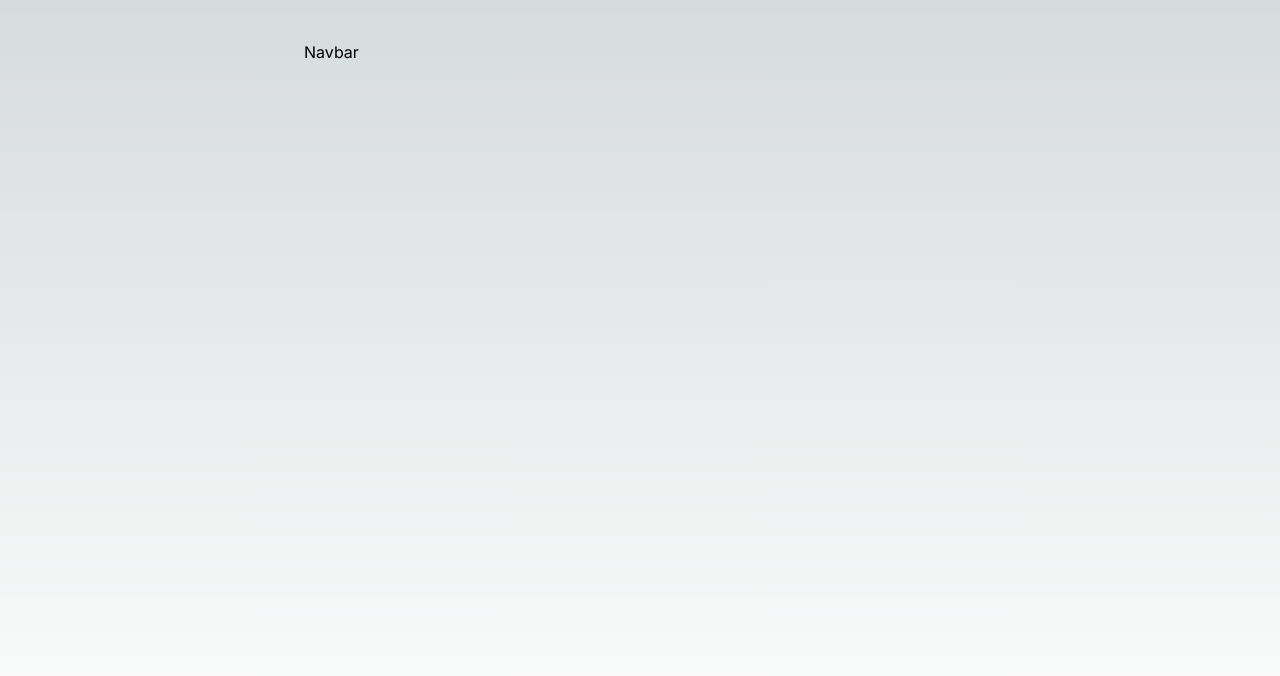
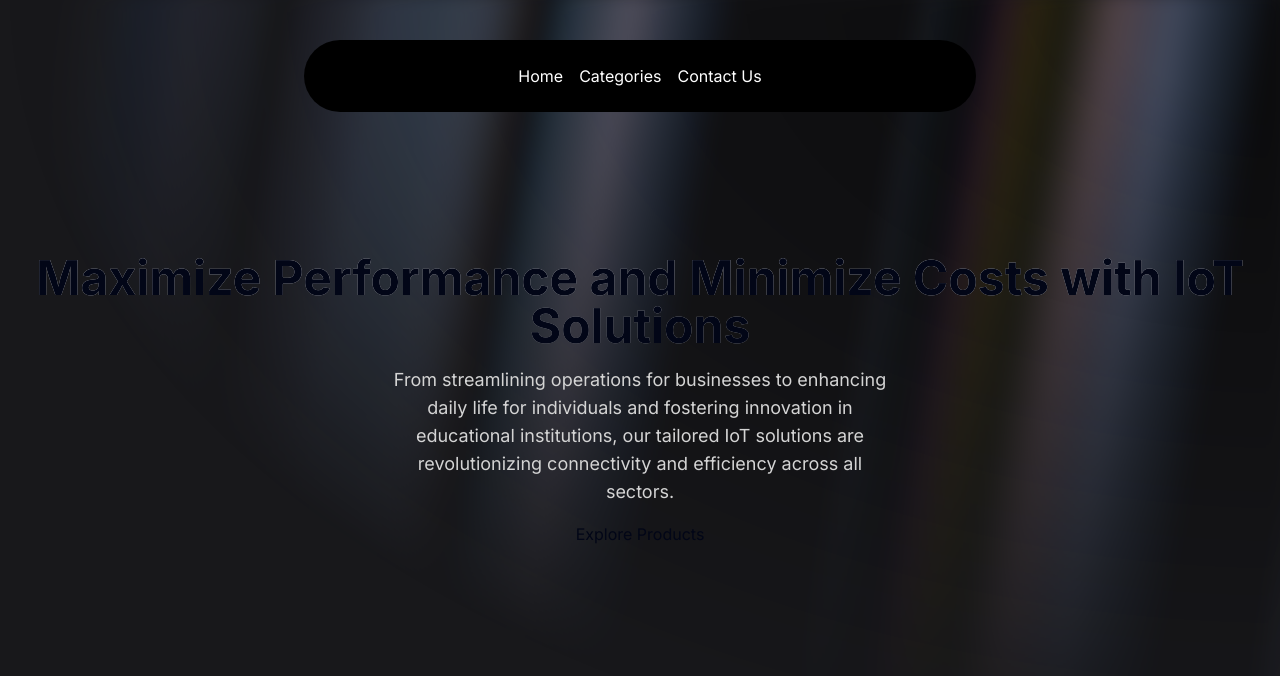
Before and after one commit to KinzaaSheikh/strapi-ecommerce, a Next.js app in the folder frontend/: page / in a window 1280 px wide. Shown: the top 676 px of the page. Built offline with nearby package versions, Linux system fonts and the light colour scheme.

Commit message:
Started implementing hero section

```diff
--- a/frontend/src/app/layout.tsx
+++ b/frontend/src/app/layout.tsx
@@ -16,9 +16,11 @@ export default function RootLayout({
   children: React.ReactNode;
 }>) {
   return (
-    <html lang="en">
+    <html lang="en" className="dark">
       <body className={inter.className}>
-        <Navbar />
+        <div className="relative w-full flex items-center justify-center">
+          <Navbar />
+        </div>
         {children}
       </body>
     </html>
--- a/frontend/src/app/page.tsx
+++ b/frontend/src/app/page.tsx
@@ -1,9 +1,10 @@
+import Hero from "@/components/Hero";
 
 
 export default function Home() {
   return (
-    <main className="flex min-h-screen flex-col items-center justify-between p-24">
-
+    <main className="min-h-screen bg-black/[0.96] antialiased bg-grid-white/[0.02]">
+      <Hero />
     </main>
   );
 }
--- /dev/null
+++ b/frontend/src/components/Hero.tsx
@@ -0,0 +1,38 @@
+"use client"
+
+import { motion } from "framer-motion";
+import React from "react";
+import { AuroraBackground } from "./ui/aurora-background";
+import Link from "next/link";
+
+function Hero() {
+  return (
+    <AuroraBackground>
+      <motion.div
+        initial={{ opacity: 0.0, y: 40 }}
+        whileInView={{ opacity: 1, y: 0 }}
+        transition={{
+          delay: 0.3,
+          duration: 0.8,
+          ease: "easeInOut",
+        }}
+        className="relative flex flex-col gap-4 items-center justify-center px-4"
+      >
+    <div
+    className="h-auto md:h-[40rem] w-full rounded-md flex flex-col md:flex-row items-center justify-center relative overflow-hidden mx-auto py-10 " >
+      <div className="p-4 relative z-10 w-full text-center">
+        <h1
+        className="mt-20 md:mt-0 text-4xl md:text-5xl font-bold bg-clip-text bg-gradient-to-b from-neutral-50 to-neutral-400">Maximize Performance and Minimize Costs with IoT Solutions</h1>
+        <p
+        className="mt-4 font-normal text-base md:text-lg text-neutral-300 max-w-lg mx-auto">From streamlining operations for businesses to enhancing daily life for individuals and fostering innovation in educational institutions, our tailored IoT solutions are revolutionizing connectivity and efficiency across all sectors.</p>
+        <div className="mt-4">
+            <Link href={"/shop"}>Explore Products</Link>
+        </div>
+      </div>
+    </div>
+    </motion.div>
+    </AuroraBackground>
+  );
+}
+
+export default Hero;
--- a/frontend/src/components/Navbar.tsx
+++ b/frontend/src/components/Navbar.tsx
@@ -2,8 +2,9 @@
 
 
 import React, { useState } from "react";
-import { HoveredLink, Menu, MenuItem, ProductItem } from "./ui/navbar-menu";
+import { HoveredLink, Menu, MenuItem, ProductItem } from "@/components/ui/navbar-menu";
 import { cn } from "@/utils/cn";
+import Link from "next/link";
 
 function Navbar({ className }: { className?: string }) {
     const [active, setActive] = useState<string | null>(null);
@@ -11,7 +12,24 @@ function Navbar({ className }: { className?: string }) {
     <div
         className={cn("fixed top-10 inset-x-0 max-w-2xl mx-auto z-50", className)}
     >
-      Navbar
+      <Menu setActive={setActive}>
+        <Link href={"#"}>
+          <MenuItem setActive={setActive} active={active}
+          item="Home">
+          </MenuItem>
+        </Link>
+        <MenuItem setActive={setActive} active={active} item="Categories">
+          <div className="flex flex-col space-y-4 text-sm">
+            <HoveredLink href='/categories'>Raspberry Pi</HoveredLink>
+            <HoveredLink href='/categories'>Arduino</HoveredLink>
+          </div>
+        </MenuItem>
+        <Link href={"/contact"}>
+          <MenuItem setActive={setActive} active={active}
+          item="Contact Us">
+          </MenuItem>
+        </Link>
+      </Menu>
     </div>
   );
 }
--- /dev/null
+++ b/frontend/src/components/ui/aurora-background.tsx
@@ -0,0 +1,54 @@
+"use client";
+import { cn } from "@/utils/cn";
+import React, { ReactNode } from "react";
+
+interface AuroraBackgroundProps extends React.HTMLProps<HTMLDivElement> {
+  children: ReactNode;
+  showRadialGradient?: boolean;
+}
+
+export const AuroraBackground = ({
+  className,
+  children,
+  showRadialGradient = true,
+  ...props
+}: AuroraBackgroundProps) => {
+  return (
+    <main>
+      <div
+        className={cn(
+          "relative flex flex-col  h-[100vh] items-center justify-center bg-zinc-50 dark:bg-zinc-900  text-slate-950 transition-bg",
+          className
+        )}
+        {...props}
+      >
+        <div className="absolute inset-0 overflow-hidden">
+          <div
+            //   I'm sorry but this is what peak developer performance looks like // trigger warning
+            className={cn(
+              `
+            [--white-gradient:repeating-linear-gradient(100deg,var(--white)_0%,var(--white)_7%,var(--transparent)_10%,var(--transparent)_12%,var(--white)_16%)]
+            [--dark-gradient:repeating-linear-gradient(100deg,var(--black)_0%,var(--black)_7%,var(--transparent)_10%,var(--transparent)_12%,var(--black)_16%)]
+            [--aurora:repeating-linear-gradient(100deg,var(--blue-500)_10%,var(--indigo-300)_15%,var(--blue-300)_20%,var(--violet-200)_25%,var(--blue-400)_30%)]
+            [background-image:var(--white-gradient),var(--aurora)]
+            dark:[background-image:var(--dark-gradient),var(--aurora)]
+            [background-size:300%,_200%]
+            [background-position:50%_50%,50%_50%]
+            filter blur-[10px] invert dark:invert-0
+            after:content-[""] after:absolute after:inset-0 after:[background-image:var(--white-gradient),var(--aurora)]
+            after:dark:[background-image:var(--dark-gradient),var(--aurora)]
+            after:[background-size:200%,_100%]
+            after:animate-aurora after:[background-attachment:fixed] after:mix-blend-difference
+            pointer-events-none
+            absolute -inset-[10px] opacity-50 will-change-transform`,
+
+              showRadialGradient &&
+                `[mask-image:radial-gradient(ellipse_at_100%_0%,black_10%,var(--transparent)_70%)]`
+            )}
+          ></div>
+        </div>
+        {children}
+      </div>
+    </main>
+  );
+};
--- a/frontend/src/components/ui/navbar-menu.tsx
+++ b/frontend/src/components/ui/navbar-menu.tsx
@@ -38,7 +38,7 @@ export const MenuItem = ({
           animate={{ opacity: 1, scale: 1, y: 0 }}
           transition={transition}
         >
-          {active === item && (
+          {active === item && children && (
             <div className="absolute top-[calc(100%_+_1.2rem)] left-1/2 transform -translate-x-1/2 pt-4">
               <motion.div
                 transition={transition}
--- a/frontend/tailwind.config.ts
+++ b/frontend/tailwind.config.ts
@@ -1,4 +1,19 @@
 import type { Config } from "tailwindcss";
+
+const {
+  default: flattenColorPalette,
+} = require("tailwindcss/lib/util/flattenColorPalette");
+
+function addVariablesForColors({ addBase, theme }: any) {
+  let allColors = flattenColorPalette(theme("colors"));
+  let newVars = Object.fromEntries(
+    Object.entries(allColors).map(([key, val]) => [`--${key}`, val])
+  );
+
+  addBase({
+    ":root": newVars,
+  });
+}
 
 const config: Config = {
   content: [
@@ -6,8 +21,22 @@ const config: Config = {
     "./src/components/**/*.{js,ts,jsx,tsx,mdx}",
     "./src/app/**/*.{js,ts,jsx,tsx,mdx}",
   ],
+  darkMode: 'class',
   theme: {
     extend: {
+      animation: {
+        aurora: "aurora 60s linear infinite",
+      },
+      keyframes: {
+        aurora: {
+          from: {
+            backgroundPosition: "50% 50%, 50% 50%",
+          },
+          to: {
+            backgroundPosition: "350% 50%, 350% 50%",
+          },
+        },
+      },
       backgroundImage: {
         "gradient-radial": "radial-gradient(var(--tw-gradient-stops))",
         "gradient-conic":
@@ -15,6 +44,7 @@ const config: Config = {
       },
     },
   },
-  plugins: [],
+  plugins: [addVariablesForColors],
 };
+
 export default config;
```
